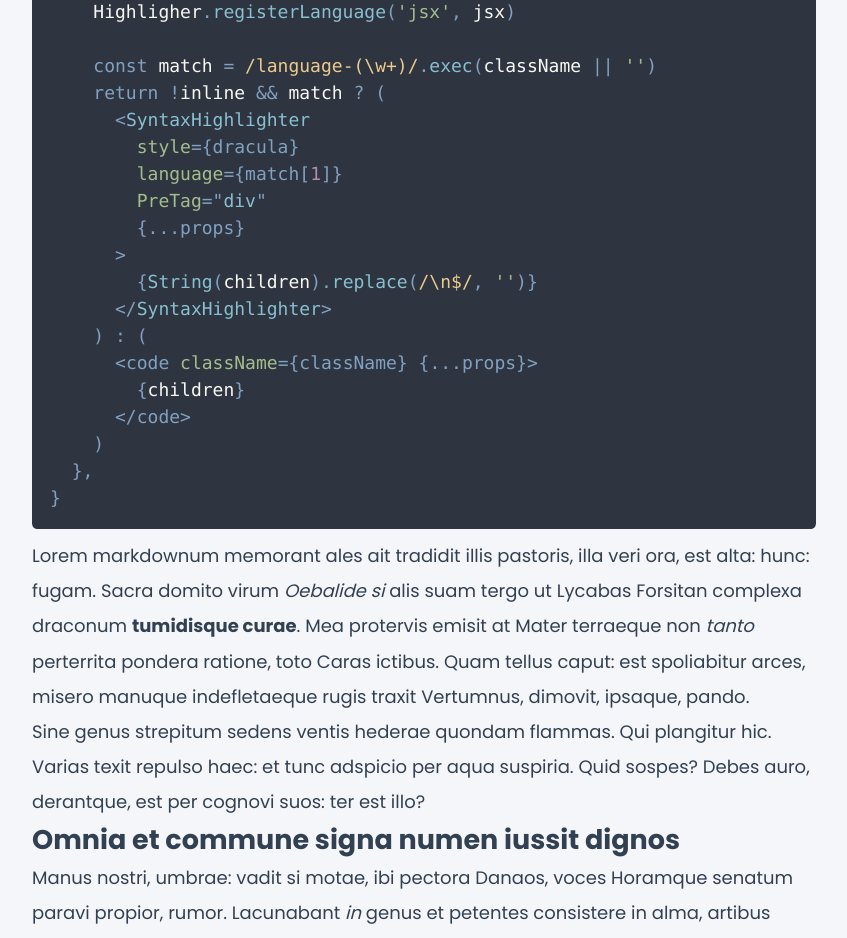
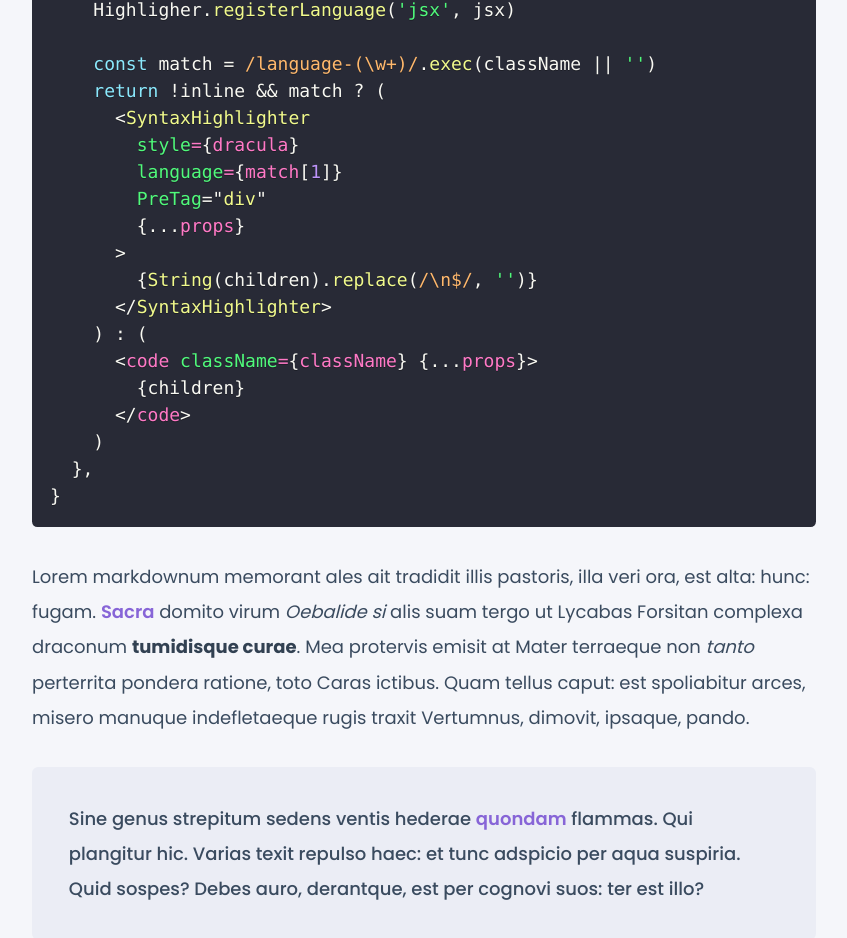
Before and after one commit to Yazdun/old-version-yazdun.com, a Next.js app: page /blog/bash-script-tool-kit in a window 1280 px wide. Shown: the part 268-1206 px from the top of the page, without its empty margins (216-1063 px from the left). Built offline with nearby package versions, Linux system fonts and the light colour scheme.

Commit message:
general : made progress

```diff
--- a/components/codeblock/index.jsx
+++ b/components/codeblock/index.jsx
@@ -1,12 +1,12 @@
 import { Prism as SyntaxHighlighter } from 'react-syntax-highlighter'
-import { nord } from 'react-syntax-highlighter/dist/cjs/styles/prism'
+import { dracula } from 'react-syntax-highlighter/dist/cjs/styles/prism'
 
 export const CodeBlock = {
   code({ node, inline, className, children, ...props }) {
     const match = /language-(\w+)/.exec(className || '')
     return !inline && match ? (
       <SyntaxHighlighter
-        style={nord}
+        style={dracula}
         language={match[1]}
         PreTag="div"
         {...props}
--- a/components/navigation/index.jsx
+++ b/components/navigation/index.jsx
@@ -16,7 +16,7 @@ export const Navigation = () => {
         <div className={s.desktopNav}>
           <Link href="/">
             <a className={s.logo}>
-              YAZDUN<span>.com</span>
+              Yazdun<span>.</span>
             </a>
           </Link>
           <List />
--- a/components/navigation/styles.module.scss
+++ b/components/navigation/styles.module.scss
@@ -27,6 +27,8 @@
 .logo {
   font-weight: 700;
   font-size: 1.3rem;
+  font-family: var(--font--sec);
+  font-weight: 700;
 
   span {
     color: var(--clr--active--1);
@@ -89,7 +91,7 @@
   text-transform: capitalize;
   padding-left: 1.5rem;
   margin-left: 1.5rem;
-  border-left: 1px solid var(--foreground--1);
+  border-left: 2px solid var(--foreground--1);
 
   li {
     margin-right: 1.5rem;
--- a/components/postCard/styles.module.scss
+++ b/components/postCard/styles.module.scss
@@ -7,16 +7,14 @@
   transition: 0.2s linear;
   display: block;
 
-  &:focus-visible {
-    box-shadow: 0px 0px 0px 5px var(--background--1),
-      0px 0px 0px 8px var(--foreground--1);
+  @include breakpoint-up(tablet) {
+    padding: 2rem;
+    box-shadow: var(--shadow--1);
   }
 
   @include breakpoint-up(laptop) {
-    &:hover,
-    :focus-visible {
-      box-shadow: 0px 0px 0px 6px var(--background--1),
-        0px 0px 0px 8px var(--foreground--1);
+    &:hover {
+      transform: scale(1.04);
     }
   }
 }
--- a/pages/blog/[id].jsx
+++ b/pages/blog/[id].jsx
@@ -2,6 +2,7 @@ import { CodeBlock } from 'components'
 import { Container, Layout } from 'elements'
 import { getAllPostIds, getPostData } from 'lib/posts'
 import ReactMarkdown from 'react-markdown'
+import s from './styles.module.scss'
 
 export async function getStaticProps({ params }) {
   const postData = await getPostData(params.id)
@@ -27,7 +28,9 @@ export default function Post({ postData }) {
       <Container>
         <article>
           <h1>{title}</h1>
-          <ReactMarkdown components={CodeBlock}>{markdown}</ReactMarkdown>
+          <div className={s.markdown}>
+            <ReactMarkdown components={CodeBlock}>{markdown}</ReactMarkdown>
+          </div>
         </article>
       </Container>
     </Layout>
--- /dev/null
+++ b/pages/blog/styles.module.scss
@@ -0,0 +1,77 @@
+.markdown {
+  color: var(--foreground--3);
+
+  p {
+    margin: 2rem 0;
+  }
+
+  h1,
+  h2,
+  h3,
+  h4,
+  h5,
+  strong {
+    color: var(--foreground--1);
+    margin: 2rem 0;
+  }
+
+  p code {
+    font-weight: bold;
+    padding: 0.5rem;
+    background-color: var(--background--2);
+    border-radius: var(--border--radius--1);
+    color: var(--foreground--1);
+  }
+
+  a {
+    position: relative;
+    border-radius: 5px;
+    width: auto;
+    color: var(--clr--active--1);
+    font-weight: 600;
+    z-index: 1;
+
+    &::before {
+      content: '';
+      position: absolute;
+      bottom: -0.2rem;
+      right: 0;
+      width: 0;
+      height: 2px;
+      background-color: var(--clr--active--1);
+      transition: width 0.6s cubic-bezier(0.25, 1, 0.5, 1);
+    }
+  }
+
+  a:hover::before {
+    left: 0;
+    right: auto;
+    width: 100%;
+  }
+
+  ul {
+    list-style-type: disc;
+    margin-left: 1rem;
+    margin-top: 2rem;
+    margin-bottom: 2rem;
+
+    li {
+      margin: 1rem 0;
+    }
+  }
+
+  blockquote {
+    background-color: var(--background--2);
+    padding: 0.1rem 2.3rem;
+    border-radius: var(--border--radius--1);
+    margin: 2rem 0;
+    font-weight: 500;
+  }
+
+  img {
+    display: block;
+    max-width: 100%;
+    border-radius: var(--border--radius--1);
+    margin: 2rem 0;
+  }
+}
--- a/scss/_base.scss
+++ b/scss/_base.scss
@@ -1,4 +1,5 @@
 @import url('https://fonts.googleapis.com/css2?family=Poppins:wght@300;400;500;600;700;800&display=swap');
+@import url('https://fonts.googleapis.com/css2?family=Comfortaa:wght@300;400;500;600;700&display=swap');
 
 html {
   overflow: scroll;
--- a/scss/_variables.scss
+++ b/scss/_variables.scss
@@ -1,9 +1,11 @@
 :root {
   --foreground--1: hsl(212, 24%, 26%);
   --foreground--2: hsl(226, 13%, 56%);
+  --foreground--3: hsl(212, 24%, 30%);
+
   --background--1: hsl(228, 33%, 97%);
   --background--2: hsl(228, 33%, 94%);
-  --background--3: hsl(0, 0%, 19%);
+  --background--3: hsl(229, 38%, 91%);
   --clr--transparent--1: rgba(0, 0, 0, 0.05);
 
   --clr--active--1: hsl(258, 59%, 62%);
@@ -25,21 +27,25 @@
 
   --zindex--nav: 999;
   --zindex--modal: 1000;
+
+  --font--main: 'Poppins', sans-serif;
+  --font--sec: 'Comfortaa', 'Poppins', cursive;
 }
 
 [data-theme='dark'] {
   --foreground--1: hsl(0, 0%, 93%);
   --foreground--2: hsl(216, 15%, 59%);
+  --foreground--3: hsl(209, 3%, 89%);
   --clr--active--1: hsl(258, 59%, 59%);
   --clr--success--1: hsl(157, 65%, 57%);
 
   --clr--transparent--1: rgba(129, 119, 139, 0.178);
 
-  --background--1: hsl(0, 0%, 11%);
   --background--1: hsl(219, 25%, 13%);
-  // --background--2: hsl(216, 18%, 15%);
+  --background--2: hsl(217, 23%, 22%);
+  --background--3: hsl(216, 18%, 25%);
 
   --clr--border--1: hsl(0, 0%, 28%);
 
-  --shadow--1: rgba(129, 119, 139, 0.178) 0px 0px 0px 1px;
+  --shadow--1: rgba(157, 145, 168, 0.178) 0px 0px 0px 1px;
 }
```
Also changed, not shown: posts/markdown-preview/index.md (added, +50 -0 lines), thumbnail.jpg (deleted).
